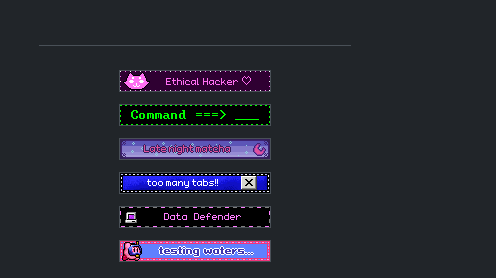
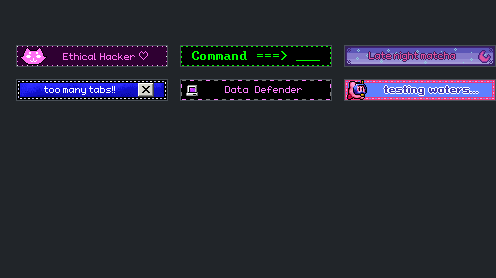
Before and after one commit to am1kyu/am1kyu.github.io, a plain HTML site: page index.html in a window 390 px wide. Shown: the part 3317-3595 px from the top of the page, 496 px wide, since content can reach past the window. After the commit the page ends 3434 px from the top, so only its background shows below. Drawn offline with nearby package versions, Linux system fonts and the light colour scheme.

Commit message:
Updated gif placement

```diff
--- a/index.html
+++ b/index.html
@@ -216,17 +216,12 @@
 
     /* --- Blinkies Section --- */
     .blinkies-container {
-      display: flex;
-      justify-content: center;
-      align-items: center;
-      flex-wrap: wrap;
+      display: grid;
+      grid-template-columns: repeat(3, 1fr);
+      justify-items: center;
       gap: 0.75rem;
-      /* Re-added gap for spacing */
       margin-top: 3rem;
-      padding-top: 1.5rem;
-      border-top: 1px solid var(--panel-border-color);
       max-width: 474px;
-      /* (150px * 3) + (12px * 2) = 474px */
       margin-left: auto;
       margin-right: auto;
     }
@@ -264,11 +259,6 @@
         flex-direction: column;
         align-items: center;
         gap: 1rem;
-      }
-
-      .blinkies-container {
-        max-width: 312px;
-        /* (150px * 2) + 12px = 312px */
       }
     }
   </style>
@@ -369,7 +359,7 @@
       <div class="contact-info">
         <a href="mailto:ami.cheri00@gmail.com">
           <!-- Custom SVG Email Icon -->
-          <svg xmlns="http://www.w3.org/2000/svg" viewBox="0 0 24 24" class="contact-icon">
+          <svg xmlns="http://www.w3.org/2000/svg" viewBox="0 0 24" class="contact-icon">
             <rect x="2" y="4" width="20" height="16" rx="2"></rect>
             <polyline points="22,6 12,13 2,6"></polyline>
           </svg>
```
